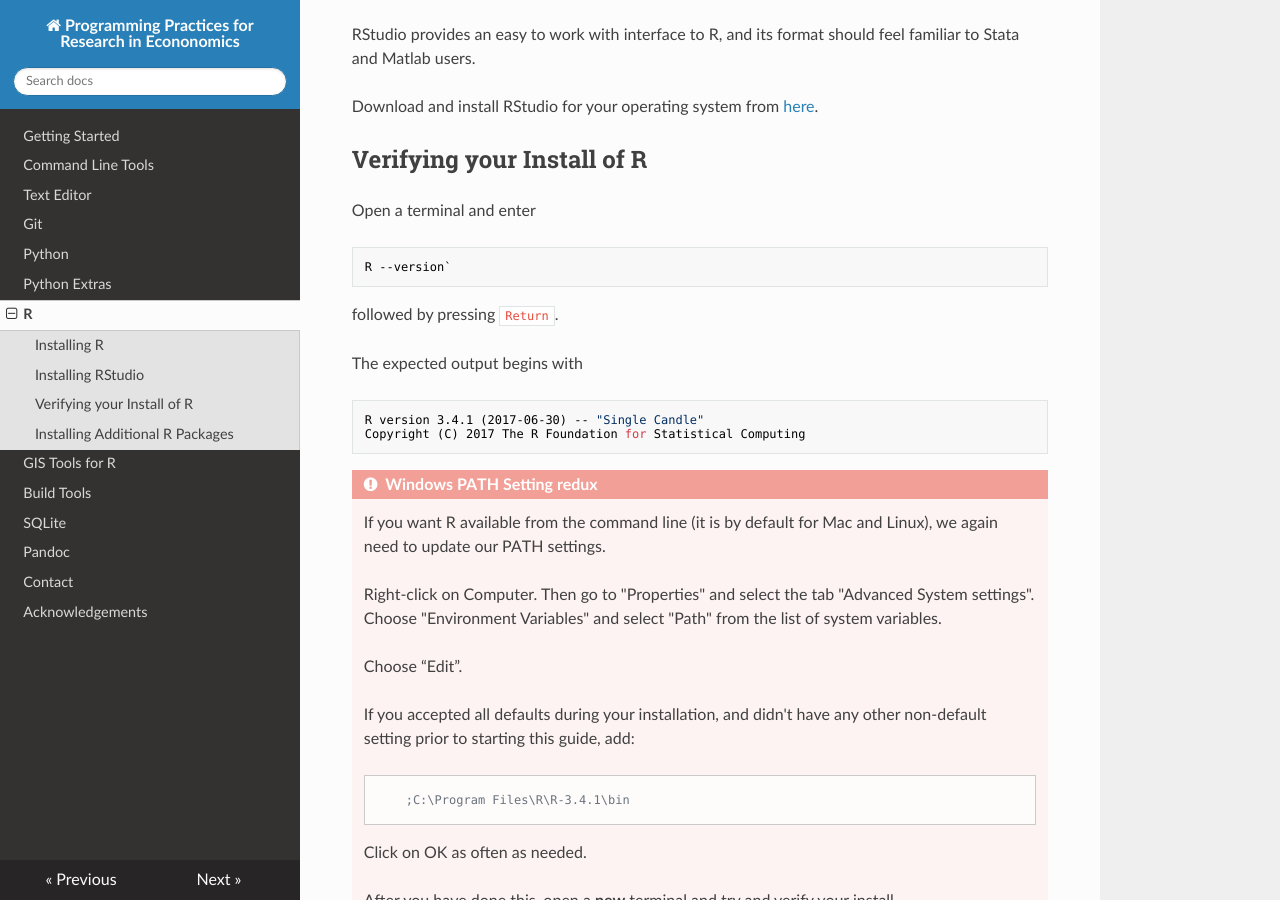
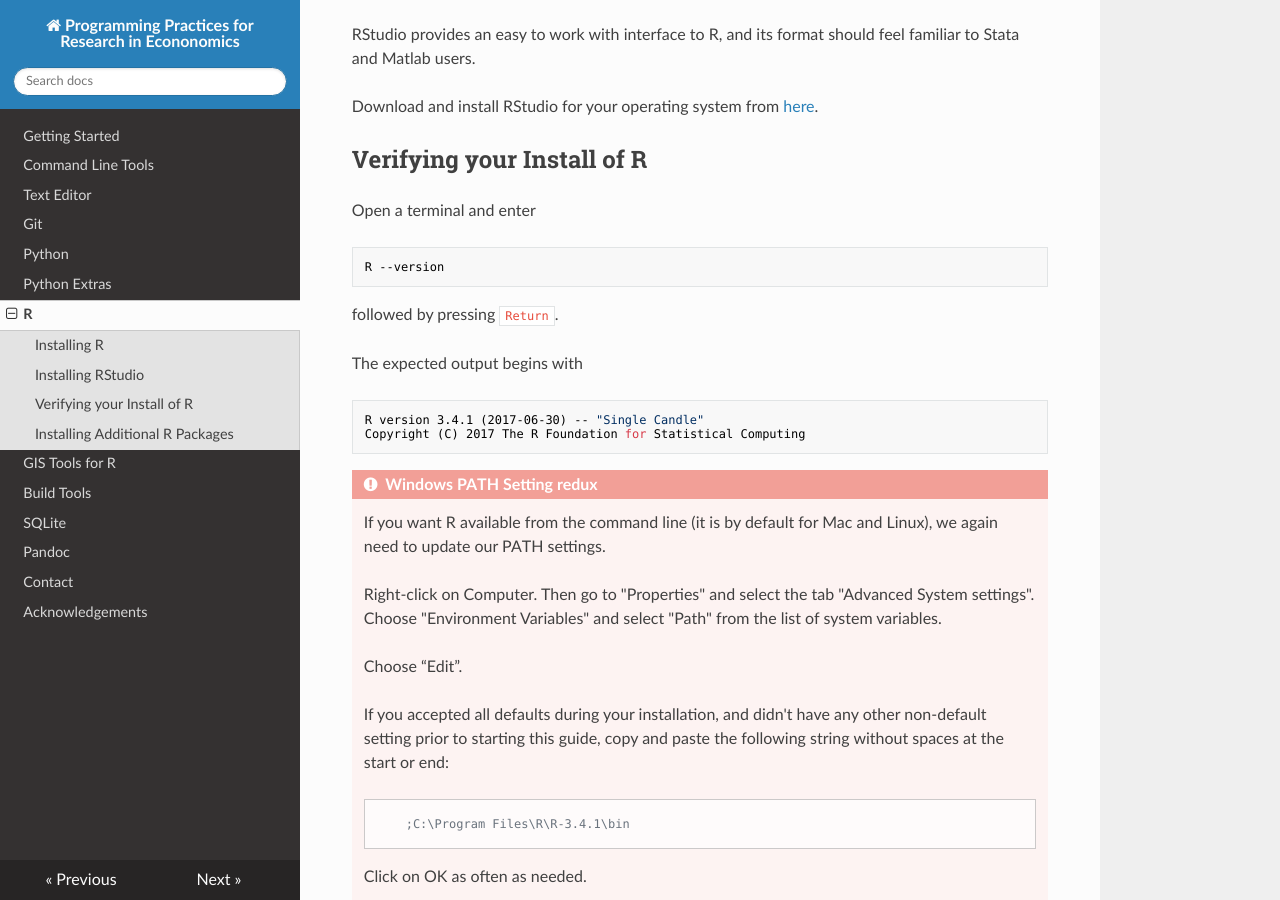
Before and after one commit to pp4rs/DEPRECATED-installation-guide, an MkDocs documentation site: the page built from docs/r.md, in a window 1280 px wide and 900 px high, scrolled down 441 px. Built offline with MkDocs 1.6.1, drawn with Linux system fonts in a browser that asks for light colours; nearby versions of some CDN libraries; old or Windows-style settings are respelled for this version of MkDocs.

````diff
--- a/docs/r.md
+++ b/docs/r.md
@@ -20,7 +20,7 @@ Download and install RStudio for your operating system from [here](https://www.r
 Open a terminal and enter
 
 ```bash
-R --version`
+R --version
 ```
 
 followed by pressing `Return`.
@@ -38,7 +38,7 @@ Copyright (C) 2017 The R Foundation for Statistical Computing
 
     Choose “Edit”.
 
-    If you accepted all defaults during your installation, and didn't have any other non-default setting prior to starting this guide, add:
+    If you accepted all defaults during your installation, and didn't have any other non-default setting prior to starting this guide, copy and paste the following string without spaces at the start or end:
 
             ;C:\Program Files\R\R-3.4.1\bin
     Click on OK as often as needed.
````
Also changed, not shown: docs/gis.md (+1 -1 lines), docs/gitInstall.md (+2 -2 lines), docs/pandoc.md (+1 -1 lines), docs/textEditor.md (+1 -1 lines).
